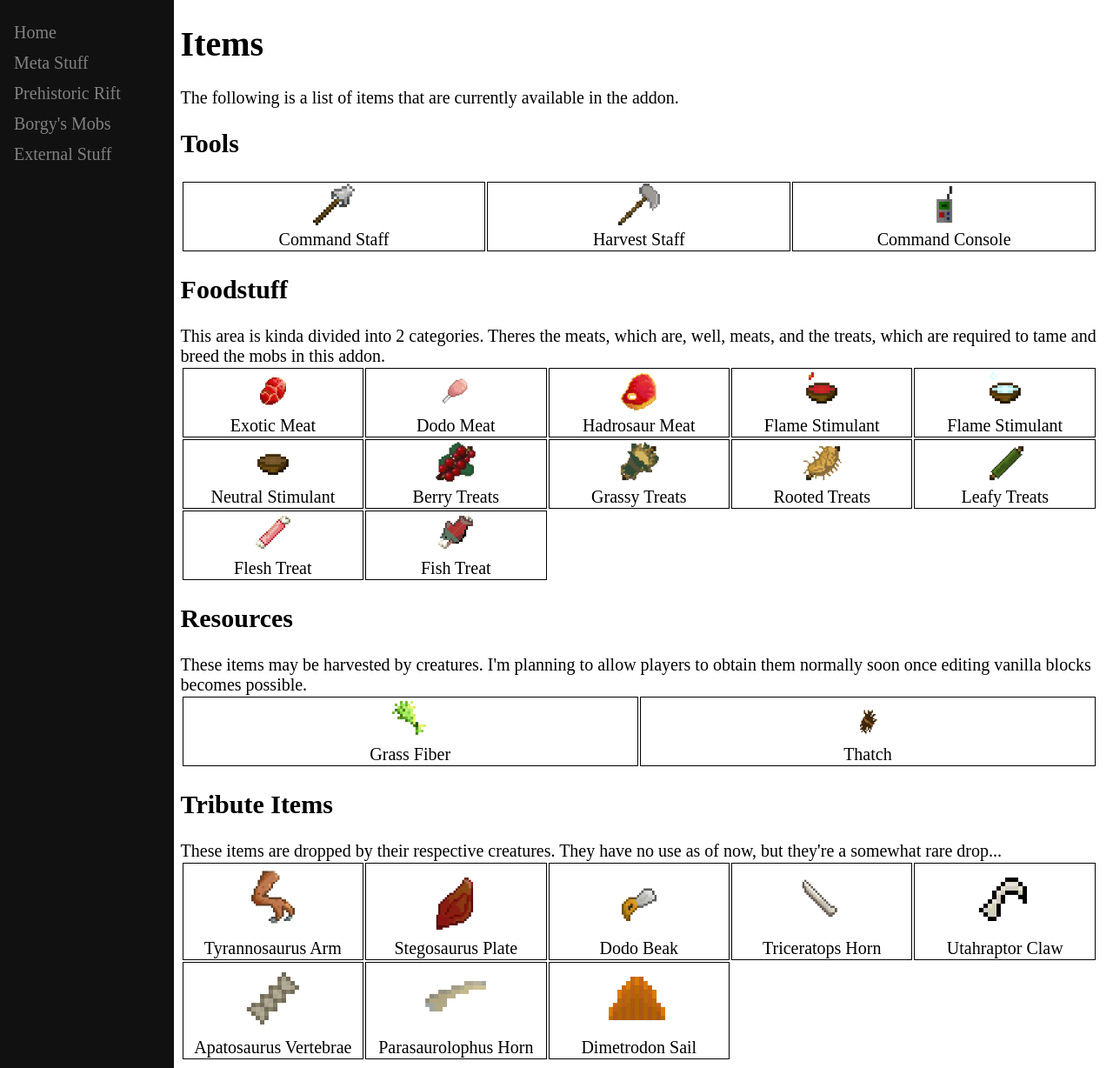
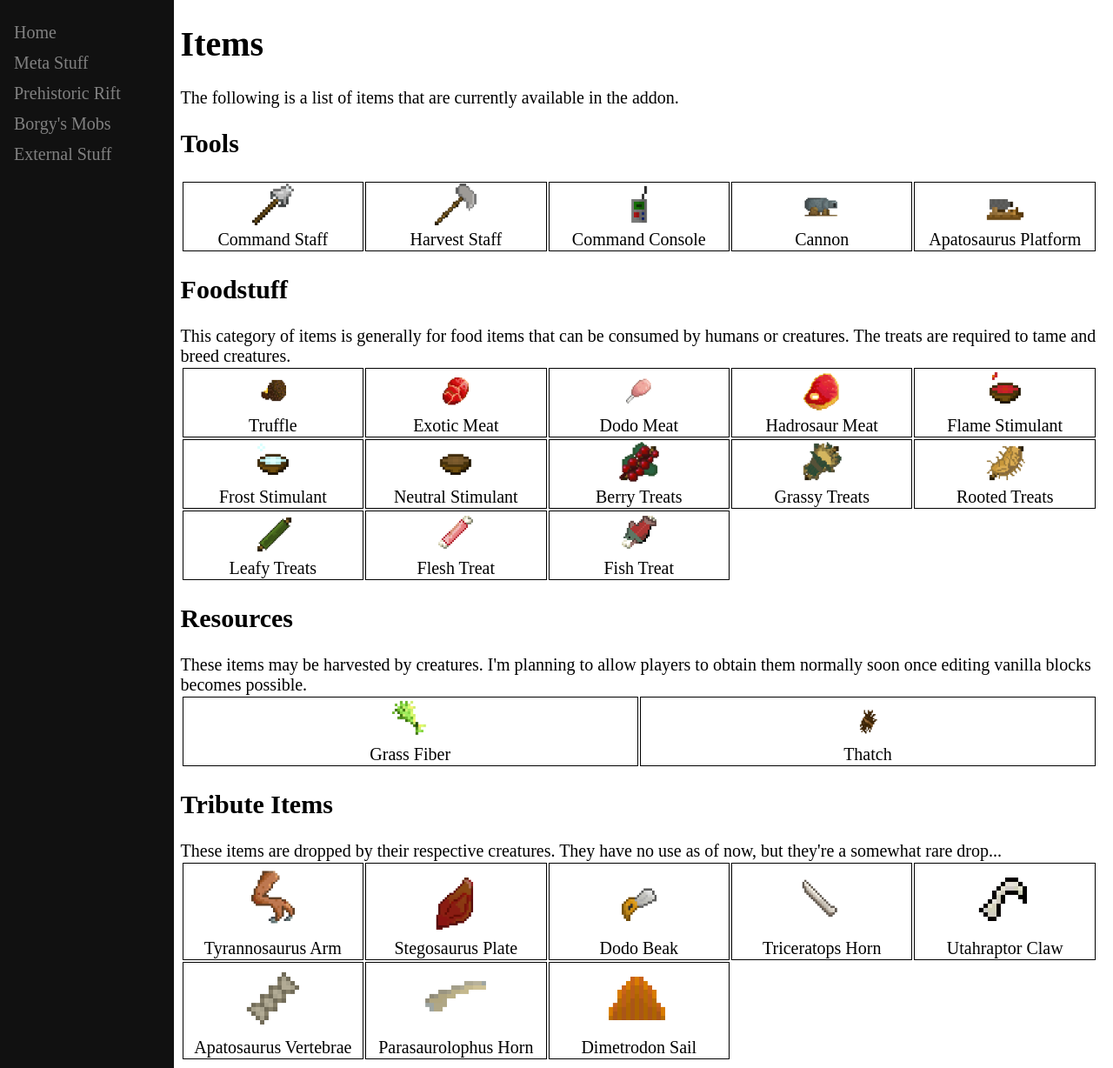
Before and after one commit to ANightDazingZoroark/ANightDazingZoroark.github.io, a Jekyll site: the page built from prehistoric-rift/items/index.html, in a window 1280 px wide and 1228 px high. Shown: the whole window at 87% size. Built offline with Jekyll 4.4.1, drawn with Linux system fonts in a browser that asks for light colours.

Commit message:
added items i forgot to put here, fuck

```diff
--- a/prehistoric-rift/items/index.html
+++ b/prehistoric-rift/items/index.html
@@ -71,13 +71,72 @@ The following is a list of items that are currently available in the addon.
 	  <br />
 	  Command Console
 	</td>
+    <td>
+		<img src="cannon.png" width="48" height="48" onClick="document.getElementById('cannon').style.display='block'">
+
+		<div id="cannon" class="popupModal">
+		  <div class="popupBackground">
+			<span onclick="document.getElementById('cannon').style.display='none'" class="popupExit">&times;</span>
+			<br />
+			<h2>Cannon</h2>
+			<img src="cannon.png" width="80" height="80" style="float:left; padding:1 15px;">
+
+			This placeable weapon can be used to launch cannonballs for destructive power!
+			<div style="clear:both;"></div>
+			<hr>
+			<h3>Crafting recipe</h3>
+			<img src="cannon crafting.png">
+
+		  </div>
+		</div>
+	  <br />
+	  Cannon
+	</td>
+	<td>
+		<img src="apatosaurus platform.png" width="48" height="48" onClick="document.getElementById('apatosaurus platform').style.display='block'">
+
+		<div id="apatosaurus platform" class="popupModal">
+		  <div class="popupBackground">
+			<span onclick="document.getElementById('apatosaurus platform').style.display='none'" class="popupExit">&times;</span>
+			<br />
+			<h2>Apatosaurus Platform</h2>
+			<img src="apatosaurus platform.png" width="80" height="80" style="float:left; padding:1 15px;">
+
+			This special saddle for the Apatosaurus contains 3 seats, 2 cannons, and a chest.
+			<div style="clear:both;"></div>
+			<hr>
+			<h3>Crafting recipe</h3>
+			<img src="apatosaurus platform crafting.png">
+
+		  </div>
+		</div>
+	  <br />
+	  Apatosaurus Platform
+	</td>
   </tr>
 </table>
 
 <h2>Foodstuff</h2>
-This area is kinda divided into 2 categories. Theres the meats, which are, well, meats, and the treats, which are required to tame and breed the mobs in this addon.
+This category of items is generally for food items that can be consumed by humans or creatures. The treats are required to tame and breed creatures.
 <table class="bordered">
   <tr>
+	<td>
+		<img src="truffle.png" width="48" height="48" onClick="document.getElementById('truffle').style.display='block'">
+
+		<div id="truffle" class="popupModal">
+		  <div class="popupBackground">
+		    <span onclick="document.getElementById('truffle').style.display='none'" class="popupExit">&times;</span>
+			<br />
+			<h2>Truffle</h2>
+			<img src="truffle.png" width="80" height="80" style="float:left; padding:1 15px;">
+
+			An item that can be harvested by Parasaurolophuses from the ground. Currently, it can be used to craft stimulants.
+			<div style="clear:both;"></div>
+		  </div>
+		</div>
+		<br />
+		Truffle
+	</td>
     <td>
       <img src="exotic meat raw.png" width="48" height="48" onClick="document.getElementById('exotic meat').style.display='block'">
 
@@ -152,6 +211,8 @@ This area is kinda divided into 2 categories. Theres the meats, which are, well,
 	  <br />
 	  Flame Stimulant
 	</td>
+  </tr>
+  <tr>
 	<td>
 		<img src="frost stimulant.png" width="48" height="48" onClick="document.getElementById('frost stimulant').style.display='block'">
 
@@ -170,10 +231,8 @@ This area is kinda divided into 2 categories. Theres the meats, which are, well,
 	    </div>
 	  </div>
 	  <br />
-	  Flame Stimulant
+	  Frost Stimulant
 	</td>
-  </tr>
-  <tr>
 	<td>
 		<img src="neutral stimulant.png" width="48" height="48" onClick="document.getElementById('neutral stimulant').style.display='block'">
 
@@ -258,6 +317,8 @@ This area is kinda divided into 2 categories. Theres the meats, which are, well,
 	  <br />
 	  Rooted Treats
 	</td>
+  </tr>
+  <tr>
 	<td>
 		<img src="leafy treats.png" width="48" height="48" onClick="document.getElementById('leafy treats').style.display='block'">
 
@@ -280,8 +341,6 @@ This area is kinda divided into 2 categories. Theres the meats, which are, well,
 		<br />
 		Leafy Treats
 	  </td>
-  </tr>
-  <tr>
     <td>
 		<img src="flesh treat.png" width="48" height="48" onClick="document.getElementById('flesh treat').style.display='block'">
 
```
Also changed, not shown: prehistoric-rift/items/apatosaurus platform crafting.png (added), prehistoric-rift/items/apatosaurus platform.png (added), prehistoric-rift/items/cannon crafting.png (added), prehistoric-rift/items/cannon.png (added), prehistoric-rift/items/cannonball.png (added). Lines whose indentation alone changed are shown as unchanged.
